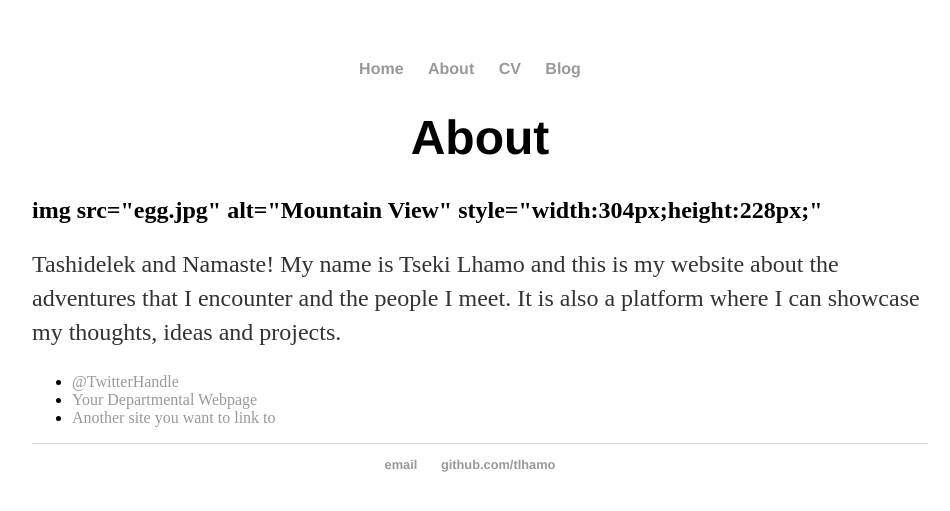
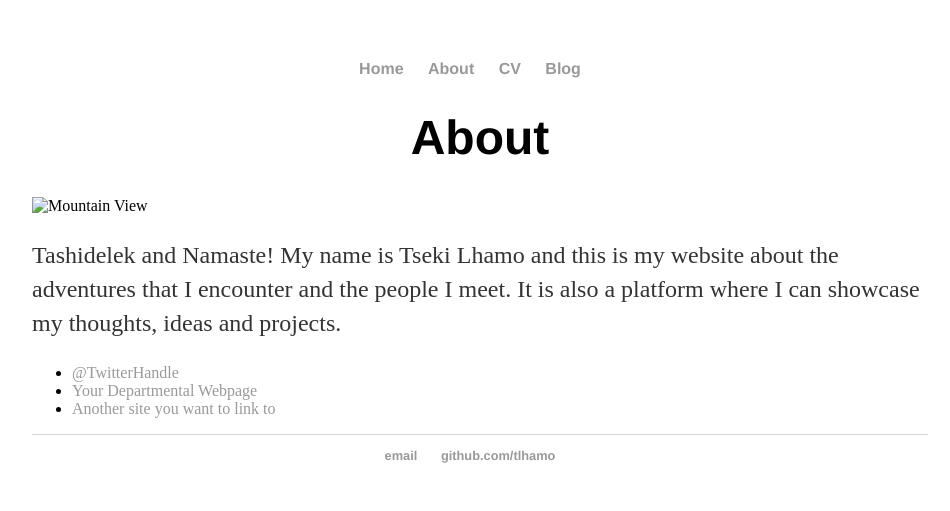
Before and after one commit to tlhamo/2018-Works, a Jekyll site: the page built from about/index.html, in a window 1280 px wide. Shown: the top 511 px of the page, without its empty margins (160-1110 px from the left). Built offline with Jekyll 4.4.1, drawn with Linux system fonts in a browser that asks for light colours.

Commit message:
adding egg image

```diff
--- a/about/index.html
+++ b/about/index.html
@@ -5,7 +5,7 @@
 
 		<div class="about">
 			<h1>About</h1>
-			<h2> img src="egg.jpg" alt="Mountain View" style="width:304px;height:228px;"  </h2>
+			<img src="egg.jpg" alt="Mountain View" style="width:304px;height:228px;">
 			<p> Tashidelek and Namaste! My name is Tseki Lhamo and this is my website about the adventures that I encounter
 			    and the people I meet. It is also a platform where I can showcase my thoughts, ideas and projects.
 			</p>
```
